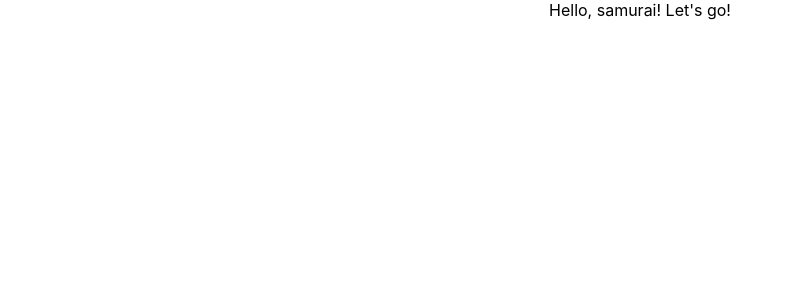
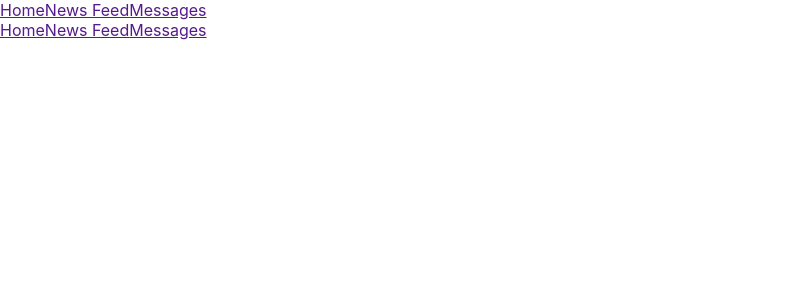
Before and after one commit to Vladnel671/samurai-way-main, a React (Create React App) app: page / in a window 1280 px wide. Shown: the top 300 px of the page, without its empty margins (0-792 px from the left). Built offline with nearby package versions, Linux system fonts and the light colour scheme.

Commit message:
import/export 2 components

```diff
--- a/src/App.css
+++ b/src/App.css
@@ -1,38 +1,3 @@
-.App {
-  text-align: center;
+ul li {
+  list-style-type: georgian;
 }
-
-.App-logo {
-  height: 40vmin;
-  pointer-events: none;
-}
-
-@media (prefers-reduced-motion: no-preference) {
-  .App-logo {
-    animation: App-logo-spin infinite 20s linear;
-  }
-}
-
-.App-header {
-  background-color: #282c34;
-  min-height: 100vh;
-  display: flex;
-  flex-direction: column;
-  align-items: center;
-  justify-content: center;
-  font-size: calc(10px + 2vmin);
-  color: white;
-}
-
-.App-link {
-  color: #61dafb;
-}
-
-@keyframes App-logo-spin {
-  from {
-    transform: rotate(0deg);
-  }
-  to {
-    transform: rotate(360deg);
-  }
-}
--- a/src/App.tsx
+++ b/src/App.tsx
@@ -1,12 +1,19 @@
 import React from 'react';
 import './App.css';
+import Header from "./Header"
+import Technologies from "./Technologies";
 
-function App() {
-  return (
-    <div className="App">
-     Hello, samurai! Let's go!
-    </div>
-  );
+const App = () => {
+    return (
+        <div>
+            <Header/>
+            <Technologies/>
+        </div>
+    )
 }
 
+
+
+
+
 export default App;
--- /dev/null
+++ b/src/Header.tsx
@@ -0,0 +1,12 @@
+import React from "react";
+
+const Header = () => {
+    return (
+        <div>
+            <a href="">Home</a>
+            <a href="">News Feed</a>
+            <a href="">Messages</a>
+        </div>
+    )
+}
+export default Header;
--- /dev/null
+++ b/src/Technologies.tsx
@@ -0,0 +1,13 @@
+import React from "react";
+
+const Technologies = () => {
+    return (
+        <div>
+            <a href="">Home</a>
+            <a href="">News Feed</a>
+            <a href="">Messages</a>
+        </div>
+    )
+}
+
+export default Technologies;
```
